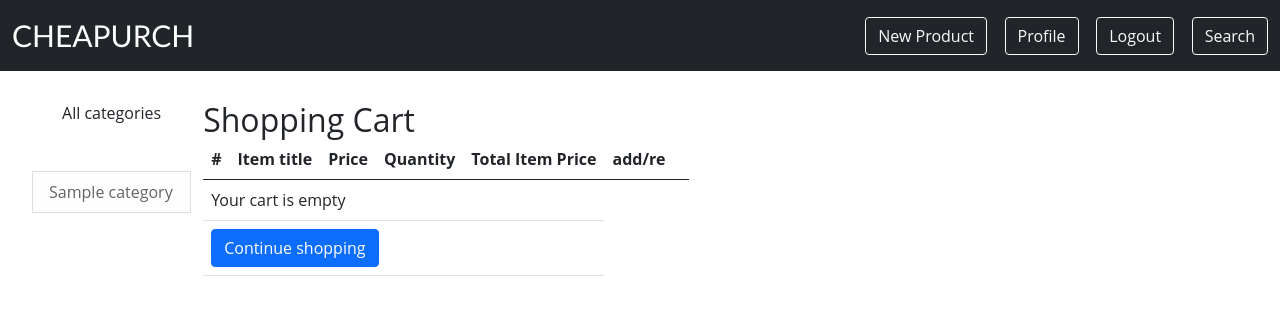
After one commit to mistledi/store, a Django app: page /cart-summary/ in a window 1280 px wide. The commit adds this page. Shown: the top 315 px of the page. Run offline with Django 4.2, Linux system fonts and the light colour scheme; a user stored in the database is signed in; tables that the repository leaves empty hold one stand-in row (values such as "Sample post"); parts of the project's set-up code (start-up, migrations or seed data) failed here and were passed over.

Commit message:
cartfinnaly

```diff
--- a/poll/urls.py
+++ b/poll/urls.py
@@ -11,7 +11,7 @@ urlpatterns = [
     path('', HomepageView.as_view(), name='home'),
     path('about/', AboutPage.as_view(), name='about'),
     path('catalog/', CatalogView.as_view(), name='catalog'),
-    path('post/<int:pk>/', ProductDetailView.as_view(), name = 'product-detail'),
+    path('post/<slug:slug>/', ProductDetailView.as_view(), name = 'product-detail'),
     path('catalog/post/new/', ProductCreateView.as_view(), name = 'product-create'),
     path('post/<int:pk>/update/', ProductUpdateView.as_view(), name = 'product-update'),
     path('post/<int:pk>/delete/', ProductDeleteView.as_view(), name = 'product-delete'),
@@ -25,16 +25,12 @@ urlpatterns = [
 
 
 
+    path('add-to-cart/<slug:slug>/',views.add_to_cart, name='add-to-cart'),
+     path('remove-from-cart/<slug:slug>/', remove_from_cart, name='remove-from-cart'),
+    path('remove-item-from-cart/<slug>/', remove_single_item_from_cart,
+         name='remove-single-item-from-cart'),
+    path('cart-summary/', ShoppingCartSummaryView.as_view(), name='cart-summary'),
 
-
-    path('cart/add/<int:id>/', views.cart_add, name='cart_add'),
-    path('cart/item_clear/<int:id>/', views.item_clear, name='item_clear'),
-    path('cart/item_increment/<int:id>/',
-         views.item_increment, name='item_increment'),
-    path('cart/item_decrement/<int:id>/',
-         views.item_decrement, name='item_decrement'),
-    path('cart/cart_clear/', views.cart_clear, name='cart_clear'),
-    path('cart/cart-detail/',views.cart_detail,name='cart_detail'),
 
 
     # Wish List
--- a/poll/views.py
+++ b/poll/views.py
@@ -2,9 +2,9 @@ from django.contrib import messages
 from base64 import urlsafe_b64decode
 from dataclasses import field
 from itertools import product
-from django.views.generic import ListView, DetailView, CreateView, UpdateView, DeleteView
+from django.views.generic import ListView, DetailView, CreateView, UpdateView, DeleteView, View
 from django.contrib.auth.mixins import LoginRequiredMixin, UserPassesTestMixin
-
+from django.utils import timezone
 from multiprocessing import context
 from re import template
 from turtle import title
@@ -17,13 +17,13 @@ from django.core.mail import send_mail
 from django.contrib.postgres.search import SearchVector
 from django.db.models import Q
 
-
+from django.core.exceptions import ObjectDoesNotExist
 
 
 from django.shortcuts import render, redirect
 from poll.models import Product
 from django.contrib.auth.decorators import login_required
-from cart.cart import Cart
+
 
 
 # cache
@@ -377,48 +377,121 @@ def add_to_wishlist(request, id):
 
 
 
+from django.db import connection
+import cx_Oracle
 
 
 
-@login_required(login_url="/users/login")
-def cart_add(request, id):
-    cart = Cart(request)
-    product = Product.objects.get(id=id)
-    cart.add(product=product)
-    return HttpResponseRedirect(request.META["HTTP_REFERER"])
 
 
-@login_required(login_url="/users/login")
-def item_clear(request, id):
-    cart = Cart(request)
-    product = Product.objects.get(id=id)
-    cart.remove(product)
-    return HttpResponseRedirect(request.META["HTTP_REFERER"])
 
 
-@login_required(login_url="/users/login")
-def item_increment(request, id):
-    cart = Cart(request)
-    product = Product.objects.get(id=id)
-    cart.add(product=product)
-    return HttpResponseRedirect(request.META["HTTP_REFERER"])
+@login_required
+def add_to_cart(request, slug):
+    item = get_object_or_404(Product, slug=slug)
+    # returnedBook = BookReturnedRecord.objects.create(stud_id = request.user.student, book_id = item, returned = False)
+    # returnedBook.save()
+    cart_item, created = ProductShoppingCart.objects.get_or_create(
+        item=item,
+        user=request.user,
+        ordered=False,
+    )
+    cart_qs = ShoppingCart.objects.filter(user=request.user, ordered=False)
+    if cart_qs.exists():
+        cart = cart_qs[0]
+        # check if the cart item is in the cart
+        if cart.items.filter(item__slug=item.slug).exists():
+            cart_item.quantity += 1
+            cart_item.save()
+            messages.info(request, "This item quantity was updated.")
+            return redirect("cart-summary")
+        else:
+            cart.items.add(cart_item)
+            messages.info(request, "This item was added to your cart.")
+            return redirect("cart-summary")
+    else:
+        ordered_date = timezone.now()
+        cart = ShoppingCart.objects.create(
+            user=request.user, ordered_date=ordered_date)
+        cart.items.add(cart_item)
+        messages.info(request, "This item was added to your cart.")
+        return redirect("cart-summary")
 
 
-@login_required(login_url="/users/login")
-def item_decrement(request, id):
-    cart = Cart(request)
-    product = Product.objects.get(id=id)
-    cart.decrement(product=product)
-    return HttpResponseRedirect(request.META["HTTP_REFERER"])
 
 
-@login_required(login_url="/users/login")
-def cart_clear(request):
-    cart = Cart(request)
-    cart.clear()
-    return HttpResponseRedirect(request.META["HTTP_REFERER"])
+@login_required
+def remove_from_cart(request, slug):
+    item = get_object_or_404(Product, slug=slug)
+    cart_qs = ShoppingCart.objects.filter(
+        user=request.user,
+        ordered=False
+    )
+    if cart_qs.exists():
+        cart = cart_qs[0]
+        # check if the cart item is in the cart
+        if cart.items.filter(item__slug=item.slug).exists():
+            cart_item = ProductShoppingCart.objects.filter(
+                item=item,
+                user=request.user,
+                ordered=False
+            )[0]
+            cart.items.remove(cart_item)
+            cart_item.delete()
+            messages.info(request, "This item was removed from your cart.")
+            return redirect("cart-summary")
+        else:
+            messages.info(request, "This item was not in your cart")
+            return redirect("product-detail", slug=slug)
+    else:
+        messages.info(request, "You do not have an active cart")
+        return redirect("product-detail", slug=slug)
 
 
-@login_required(login_url="/users/login")
-def cart_detail(request):
-    return HttpResponseRedirect(request.META["HTTP_REFERER"])
+@login_required
+def remove_single_item_from_cart(request, slug):
+    item = get_object_or_404(Product, slug=slug)
+    cart_qs = ShoppingCart.objects.filter(
+        user=request.user,
+        ordered=False
+    )
+    if cart_qs.exists():
+        cart = cart_qs[0]
+        # check if the cart item is in the cart
+        if cart.items.filter(item__slug=item.slug).exists():
+            cart_item = ProductShoppingCart.objects.filter(
+                item=item,
+                user=request.user,
+                ordered=False
+            )[0]
+            if cart_item.quantity > 1:
+                cart_item.quantity -= 1
+                cart_item.save()
+            else:
+                cart.items.remove(cart_item)
+            messages.info(request, "This item quantity was updated.")
+            return redirect("cart-summary")
+        else:
+            messages.info(request, "This item was not in your cart")
+            return redirect("product-detail", slug=slug)
+    else:
+        messages.info(request, "You do not have an active cart")
+        return redirect("product-detail", slug=slug)
+
+
+
+
+
+
+
+class ShoppingCartSummaryView(LoginRequiredMixin, View):
+    def get(self, *args, **kwargs):
+        try:
+            cart = ShoppingCart.objects.get(user=self.request.user, ordered=False)
+            context = {
+                'object': cart
+            }
+            return render(self.request, 'poll/cart.html', context)
+        except ObjectDoesNotExist:
+            messages.warning(self.request, "You do not have an active cart")
+            return render(self.request, 'poll/cart.html')
--- a/store/settings.py
+++ b/store/settings.py
@@ -46,7 +46,7 @@ INSTALLED_APPS = [
     'captcha',
     "django.contrib.staticfiles",
     "debug_toolbar",
-    'cart',
+
 ]
 
 
@@ -75,7 +75,7 @@ TEMPLATES = [
                 'django.template.context_processors.request',
                 'django.contrib.auth.context_processors.auth',
                 'django.contrib.messages.context_processors.messages',
-                'cart.context_processor.cart_total_amount'
+
             ],
         },
     },
--- /dev/null
+++ b/templates/poll/cart.html
@@ -0,0 +1,81 @@
+{% extends "poll/base.html" %}
+
+{% block content %}
+  <main>
+    <div class="container">
+
+    <div class="table-responsive text-nowrap">
+    <h2>Shopping Cart </h2>
+    <table class="table">
+        <thead>
+        <tr>
+            <th scope="col">#</th>
+            <th scope="col">Item title</th>
+            <th scope="col">Price</th>
+            <th scope="col">Quantity</th>
+            <th scope="col">Total Item Price</th>
+            <th>add/re</th>
+
+            <th></th>
+        </tr>
+        </thead>
+        <tbody>
+
+        {% for cart_item in object.items.all %}
+        <tr>
+            <th scope="row">{{ forloop.counter }}</th>
+            <td>{{ cart_item.item.p_title }}</td>
+            <td>{{ cart_item.item.p_price }}</td>
+
+              <td> {{ cart_item.quantity }}</td>
+
+
+
+            <td> ${{ cart_item.get_total_item_price }}</td>
+            <td><a href="{% url 'add-to-cart' cart_item.item.slug %}">+</a>/
+
+                <a href="{% url 'remove-single-item-from-cart' cart_item.item.slug %}">-</a></td>
+
+
+            <td>
+         <a style='color: red;' href="{% url 'remove-from-cart' cart_item.item.slug %}">
+               DELETE
+            </a>
+            </td>
+        </tr>
+
+        {% empty %}
+        <tr>
+            <td colspan='5'>Your cart is empty</td>
+        </tr>
+        <tr>
+            <td colspan="5">
+            <a class='btn btn-primary float-right' href='/'>Continue shopping</a>
+            </td>
+        </tr>
+
+        {% endfor %}
+
+        {% if object.get_total %}
+        <tr>
+            <td colspan="4"><b>Order Total</b></td>
+            <td><b>${{ object.get_total }}</b></td>
+        </tr>
+
+        <tr>
+            <td colspan="5">
+            <a class='btn btn-secondary float-right ml-2' href='#'>Buy NOW</a>
+            <a class='btn btn-primary float-right' href='/'>Continue shopping</a>
+
+            </td>
+        </tr>
+        {% endif %}
+        </tbody>
+    </table>
+
+    </div>
+
+    </div>
+  </main>
+
+{% endblock content %}
```
Also changed, not shown: poll/models.py (+50 -14 lines), templates/poll/product_detail.html (+2 -47 lines), poll/migrations/0001_initial.py, poll/migrations/0002_product_users_wishlist.py (deleted).
